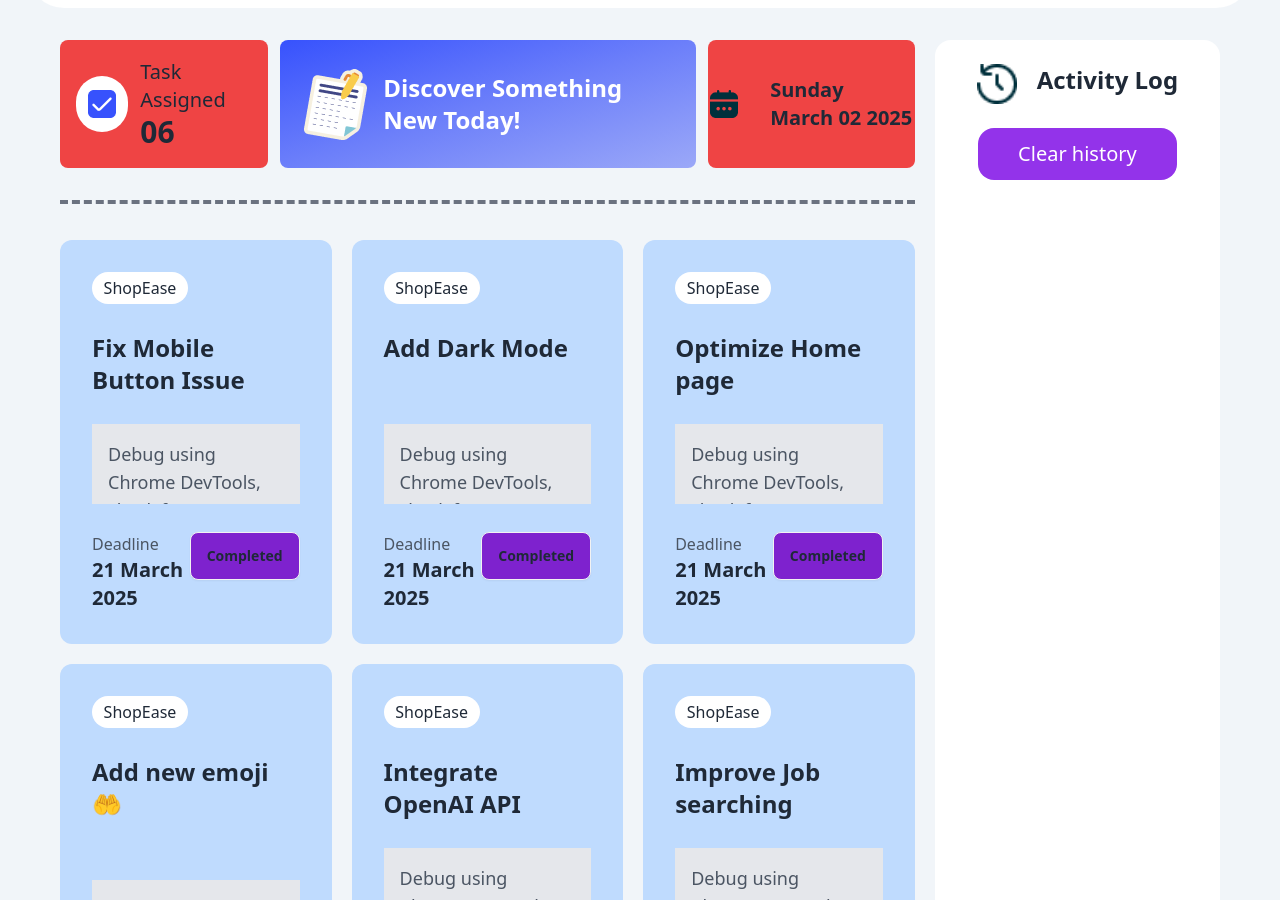
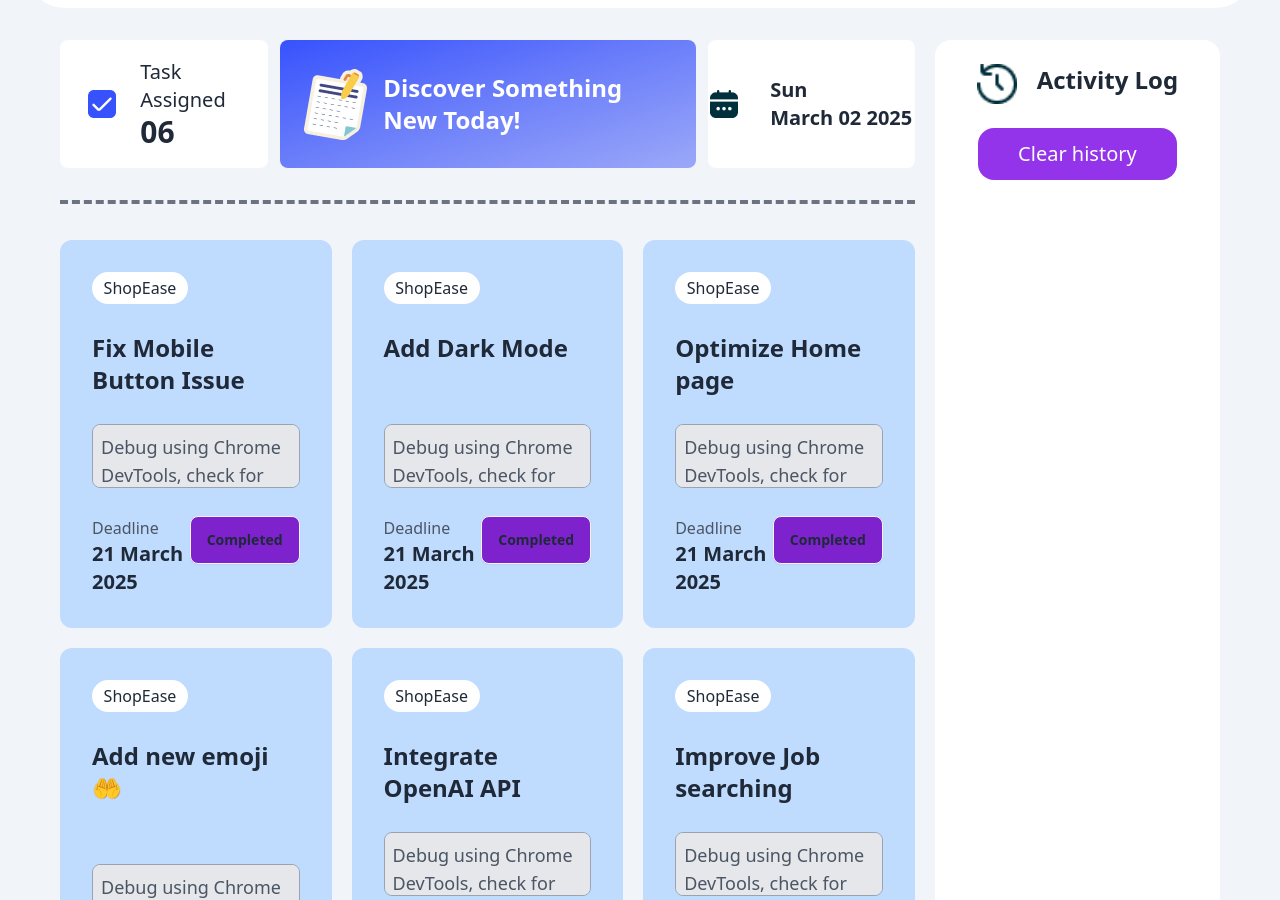
Before and after one commit to tuhin0071/Assignment-5, a plain HTML site: page index.html in a window 1280 px wide. Shown: the part 92-992 px from the top of the page. Drawn offline with nearby package versions, Linux system fonts and the light colour scheme.

```diff
--- a/index.html
+++ b/index.html
@@ -93,7 +93,7 @@
 <!-- 1st section -->
 <div class="w-3/4">
 <div class="flex items-center gap-3 ">
-    <div class="flex items-center  gap-3 h-32 bg-red-500 w-1/4 rounded-lg px-4">
+    <div class="flex items-center  gap-3 h-32 bg-white w-1/4 rounded-lg px-4">
         <div class="w-16 h-14 bg-white rounded-full flex justify-center items-center">
             <img src="assets/checkbox.png" alt="">
          </div>
@@ -114,7 +114,7 @@
 
      </div>
 
-     <div class="h-32 flex justify-center items-center gap-8  bg-red-500  w-1/4 rounded-lg" id="date">
+     <div class="h-32 flex justify-center items-center gap-8  bg-white  w-1/4 rounded-lg" id="date">
         <img src="assets/calender.png" alt="" srcset="">
         <div>
             <p class="text-xl font-bold " id="time">
@@ -137,7 +137,7 @@
            </div>
 
             <h1 class="text-2xl font-bold">Fix Mobile Button Issue </h1>
-            <div class="w-7/8   bg-gray-200 p-4 h-20 overflow-hidden text-ellipsis">
+            <div class="w-7/8   h-16  overflow-y-scroll p-2 bg-gray-200 border border-gray-400 rounded-lg">
                 <p class="text-gray-600 text-lg">Debug using Chrome DevTools, check for overlapping elements, and ensure onClick works properly </p>
             </div>
 
@@ -165,7 +165,7 @@
        </div>
 
         <h1 class="text-2xl font-bold mb-8">Add Dark Mode</h1>
-        <div class="w-7/8   bg-gray-200 p-4 h-20 overflow-hidden text-ellipsis">
+        <div class="w-7/8    h-16  overflow-y-scroll p-2 bg-gray-200 border border-gray-400 rounded-lg">
             <p class="text-gray-600 text-lg">Debug using Chrome DevTools, check for overlapping elements, and ensure onClick works properly </p>
         </div>
 
@@ -193,7 +193,7 @@
        </div>
 
         <h1 class="text-2xl font-bold  " >Optimize  Home page </h1>
-        <div class="w-7/8   bg-gray-200 p-4 h-20 overflow-hidden text-ellipsis">
+        <div class="w-7/8   h-16  overflow-y-scroll p-2 bg-gray-200 border border-gray-400 rounded-lg">
             <p class="text-gray-600 text-lg">Debug using Chrome DevTools, check for overlapping elements, and ensure onClick works properly </p>
         </div>
 
@@ -220,7 +220,7 @@
        </div>
 
         <h1 class="text-2xl font-bold mb-8">Add new emoji 🤲</h1>
-        <div class="w-7/8   bg-gray-200 p-4 h-20 overflow-hidden text-ellipsis">
+        <div class="w-7/8    h-16  overflow-y-scroll p-2 bg-gray-200 border border-gray-400 rounded-lg">
             <p class="text-gray-600 text-lg">Debug using Chrome DevTools, check for overlapping elements, and ensure onClick works properly </p>
         </div>
 
@@ -248,7 +248,7 @@
        </div>
 
         <h1 class="text-2xl font-bold">Integrate OpenAI API </h1>
-        <div class="w-7/8   bg-gray-200 p-4 h-20 overflow-hidden text-ellipsis">
+        <div class="w-7/8   h-16  overflow-y-scroll p-2 bg-gray-200 border border-gray-400 rounded-lg">
             <p class="text-gray-600 text-lg">Debug using Chrome DevTools, check for overlapping elements, and ensure onClick works properly </p>
         </div>
 
@@ -275,7 +275,7 @@
        </div>
 
         <h1 class="text-2xl font-bold">Improve Job searching </h1>
-        <div class="w-7/8   bg-gray-200 p-4 h-20 overflow-hidden text-ellipsis">
+        <div class="w-7/8  h-16  overflow-y-scroll p-2 bg-gray-200 border border-gray-400 rounded-lg">
             <p class="text-gray-600 text-lg">Debug using Chrome DevTools, check for overlapping elements, and ensure onClick works properly </p>
         </div>
 
--- a/script/time.js
+++ b/script/time.js
@@ -2,7 +2,7 @@
       let now = new Date();
 
 
-      const weekdays = ["Sunday", "Monday", "Tuesday", "Wednesday", "Thursday", "Friday", "Saturday"];
+      const weekdays = ["Sun", "Mon", "Tue", "Wed", "Thu", "Fri", "Sat"];
       const months = ["January", "February", "March", "April", "May", "June", "July", "August", "September", "October", "November", "December"];
 
 
@@ -19,5 +19,5 @@
   }
 
 
-  updateDateTime();
-  setInterval(updateDateTime, 1000);
+
+  setInterval(updateDateTime(), 1000);
```
